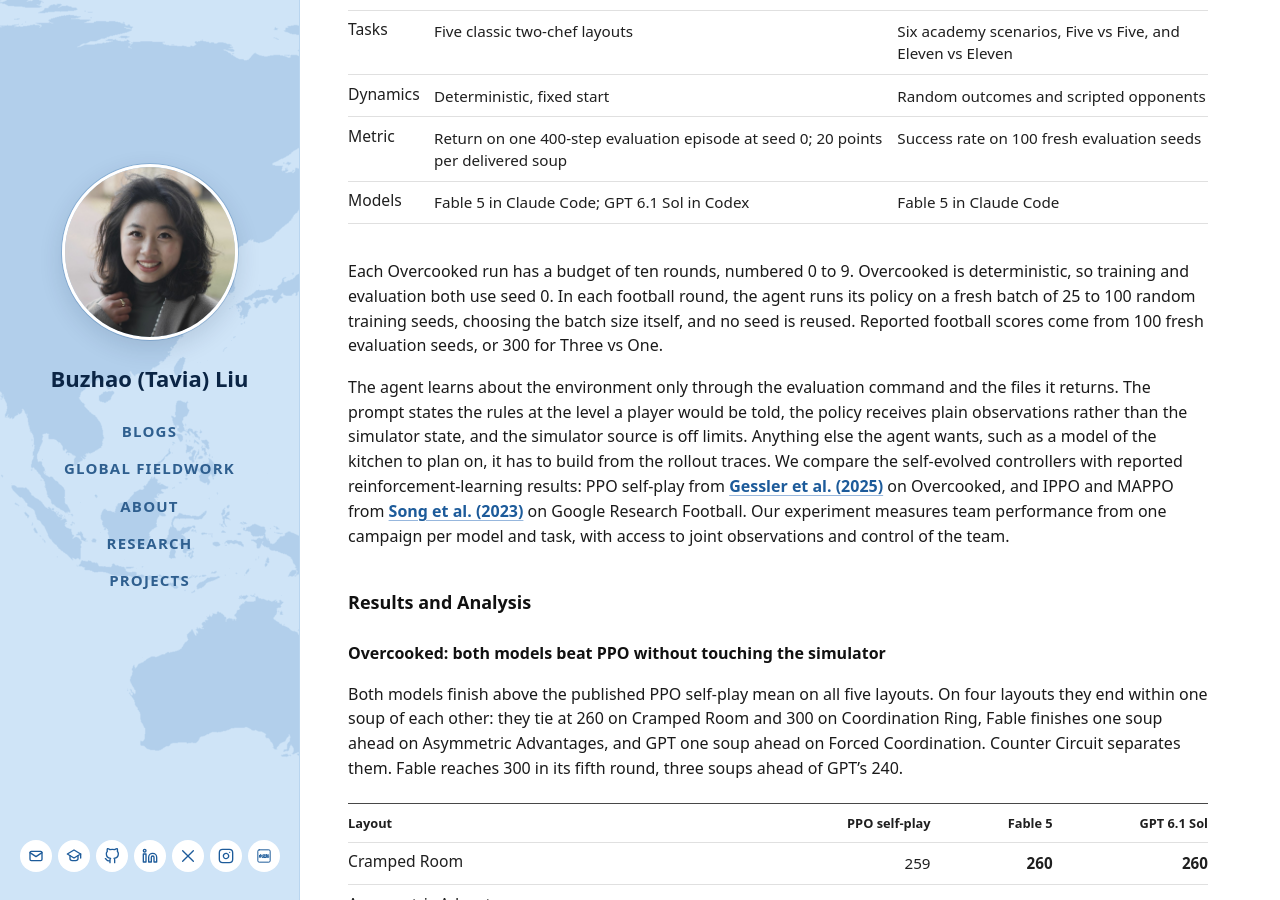
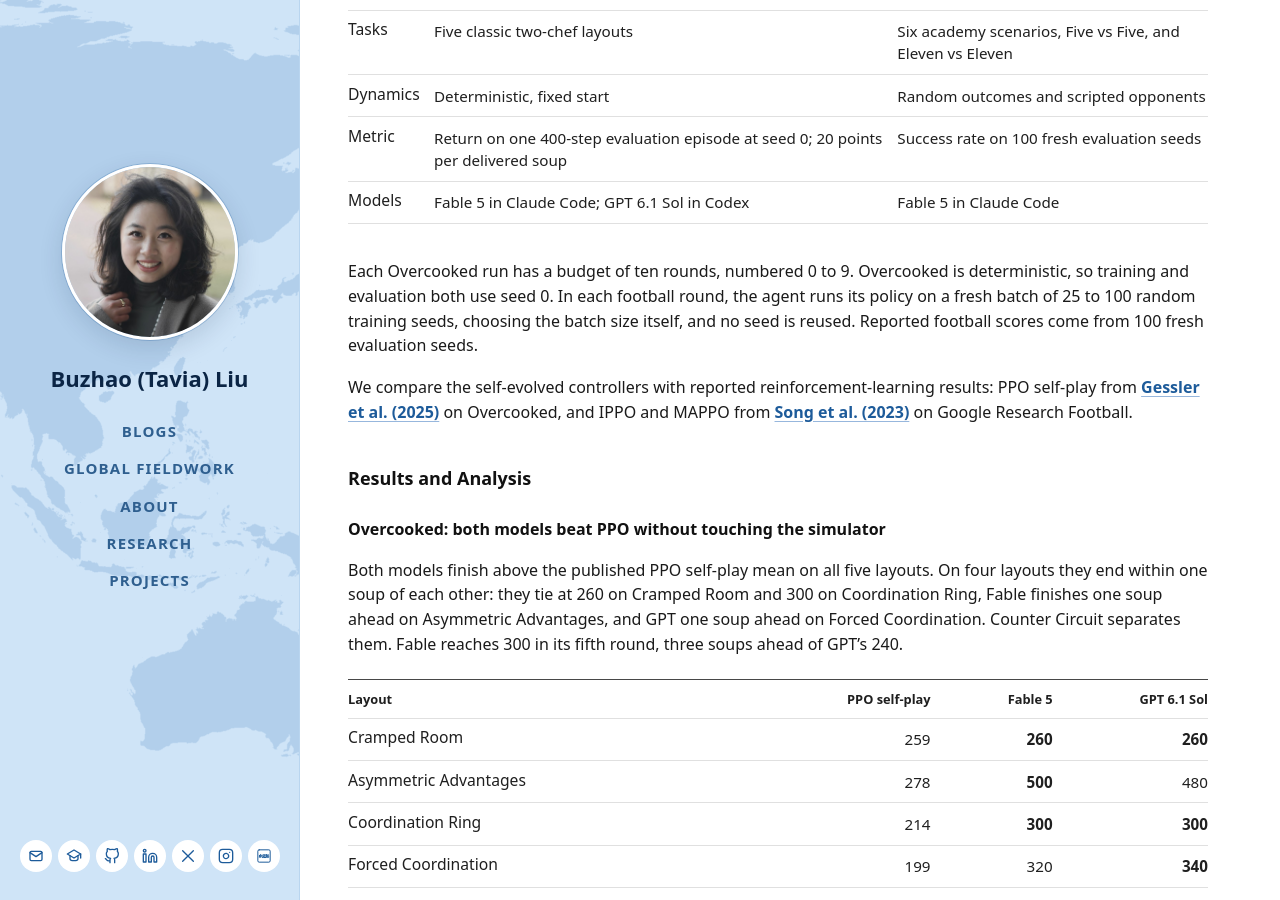
Before and after one commit to tavia-liu/tavia-liu.github.io, a Jekyll site: the page built from _posts/2026-10-31-self-improving-code-as-policies.md, in a window 1280 px wide and 900 px high, scrolled down 1840 px. Built offline with Jekyll 4.4.1, drawn with Linux system fonts in a browser that asks for light colours; some of the changed text lies outside the part shown.

Commit message:
Three vs One at 100 fresh seeds (81); trim benchmarks paragraph

```diff
--- a/_posts/2026-10-31-self-improving-code-as-policies.md
+++ b/_posts/2026-10-31-self-improving-code-as-policies.md
@@ -57,9 +57,9 @@
 | Metric | Return on one 400-step evaluation episode at seed 0; 20 points per delivered soup | Success rate on 100 fresh evaluation seeds |
 | Models | Fable 5 in Claude Code; GPT 6.1 Sol in Codex | Fable 5 in Claude Code |
 
-Each Overcooked run has a budget of ten rounds, numbered 0 to 9. Overcooked is deterministic, so training and evaluation both use seed 0. In each football round, the agent runs its policy on a fresh batch of 25 to 100 random training seeds, choosing the batch size itself, and no seed is reused. Reported football scores come from 100 fresh evaluation seeds, or 300 for Three vs One.
+Each Overcooked run has a budget of ten rounds, numbered 0 to 9. Overcooked is deterministic, so training and evaluation both use seed 0. In each football round, the agent runs its policy on a fresh batch of 25 to 100 random training seeds, choosing the batch size itself, and no seed is reused. Reported football scores come from 100 fresh evaluation seeds.
 
-The agent learns about the environment only through the evaluation command and the files it returns. The prompt states the rules at the level a player would be told, the policy receives plain observations rather than the simulator state, and the simulator source is off limits. Anything else the agent wants, such as a model of the kitchen to plan on, it has to build from the rollout traces. We compare the self-evolved controllers with reported reinforcement-learning results: PPO self-play from [Gessler et al. (2025)](https://arxiv.org/abs/2503.17821) on Overcooked, and IPPO and MAPPO from [Song et al. (2023)](https://arxiv.org/abs/2309.12951) on Google Research Football. Our experiment measures team performance from one campaign per model and task, with access to joint observations and control of the team.
+We compare the self-evolved controllers with reported reinforcement-learning results: PPO self-play from [Gessler et al. (2025)](https://arxiv.org/abs/2503.17821) on Overcooked, and IPPO and MAPPO from [Song et al. (2023)](https://arxiv.org/abs/2309.12951) on Google Research Football.
 
 ## Results and Analysis
 
@@ -112,7 +112,7 @@
 The strongest rule-based football policies fall below the IPPO reference on all eight scenarios, and below MAPPO on seven. Run, Pass and Shoot is the exception: 72% compared with MAPPO's reported 66%. The largest gaps appear on Counterattack Hard and the full Eleven vs Eleven game, where the controller wins 14 of 100 matches and draws 57 against the strongest built-in opponent.
 
 <figure style="margin: 2rem 0; max-width: 100%;">
-  <img src="{{ '/assets/img/research/football-mappo-vs-code-policy.png' | relative_url }}?v=20261031-11v11" alt="Success rates on eight football tasks. Code policies trail IPPO on all eight and MAPPO on seven, with the largest gaps on Counterattack Hard and Eleven vs Eleven." style="display: block; width: 100%; height: auto;">
+  <img src="{{ '/assets/img/research/football-mappo-vs-code-policy.png' | relative_url }}?v=20261031-3v1" alt="Success rates on eight football tasks. Code policies trail IPPO on all eight and MAPPO on seven, with the largest gaps on Counterattack Hard and Eleven vs Eleven." style="display: block; width: 100%; height: auto;">
   <figcaption style="margin-top: .65rem; color: #65717d; font-size: .88rem; line-height: 1.5;"><strong>Figure 5.</strong> Football results under fresh seeds. Code-policy values come from larger validation batches, pooling designated replications where applicable. IPPO and MAPPO are published references from Song et al. (2023).</figcaption>
 </figure>
 
@@ -120,21 +120,21 @@
 | --- | ---: | ---: | ---: |
 | Pass and Shoot | 93.7 | 92.9 | 74 |
 | Run, Pass and Shoot | 73.7 | 66.0 | 72 |
-| Three vs One | 91.7 | 90.0 | 80 |
+| Three vs One | 91.7 | 90.0 | 81 |
 | Counterattack Easy | 85.7 | 88.9 | 65 |
 | Counterattack Hard | 71.6 | 81.3 | 29 |
 | Corner | 50.4 | 50.5 | 41 |
 | Five vs Five | 99.1 | 96.0 | 65 |
 | Eleven vs Eleven | 52.7 | 45.4 | 14 |
 
-All entries are percentages. The reinforcement-learning columns are maximum mean win rates during training from [Song et al., Table 3](https://arxiv.org/html/2309.12951v1#S4.T3). Our column reports success on fresh evaluation seeds for selected policies, with at least 100 episodes and 300 for Three vs One. These batches also informed selection during the campaigns. The following analysis examines how the policies reached these scores and what held them back.
+All entries are percentages. The reinforcement-learning columns are maximum mean win rates during training from [Song et al., Table 3](https://arxiv.org/html/2309.12951v1#S4.T3). Our column reports success on 100 fresh evaluation seeds for each selected policy. These batches also informed selection during the campaigns. The following analysis examines how the policies reached these scores and what held them back.
 
 ## Noisy feedback changes what counts as a useful revision
 
 In deterministic Overcooked, a saved tick survives the next evaluation from the same start. In football, a promising revision can disappear when replayed on fresh seeds. Three vs One illustrates the cost: an early policy scores 63% on one 100-episode batch and 46% on its exact replication. Larger batches become part of discovering whether an edit helped.
 
 <figure style="margin: 2rem 0; max-width: 100%;">
-  <img src="{{ '/assets/img/research/football-rsi-rounds.png' | relative_url }}?v=20261031-11v11" alt="Football evaluations across the campaigns. Individual scores fluctuate; larger-batch leaders progress more slowly. Separate markers indicate learned-policy follow-ups and excluded seed-reading evaluations." style="display: block; width: 100%; height: auto;">
+  <img src="{{ '/assets/img/research/football-rsi-rounds.png' | relative_url }}?v=20261031-3v1" alt="Football evaluations across the campaigns. Individual scores fluctuate; larger-batch leaders progress more slowly. Separate markers indicate learned-policy follow-ups and excluded seed-reading evaluations." style="display: block; width: 100%; height: auto;">
   <figcaption style="margin-top: .65rem; color: #65717d; font-size: .88rem; line-height: 1.5;"><strong>Figure 6.</strong> Football campaign histories. Dot size reflects evaluation size. Lines summarize the best values meeting each scenario's validation threshold; designated replications are pooled retrospectively. Triangles mark learned-policy follow-ups reported in the Pass and Shoot campaign summary. Crosses mark seed-reading evaluations, excluded from the valid frontier.</figcaption>
 </figure>
 
```
Also changed, not shown: assets/img/research/football-mappo-vs-code-policy.png, assets/img/research/football-rsi-rounds.png.
